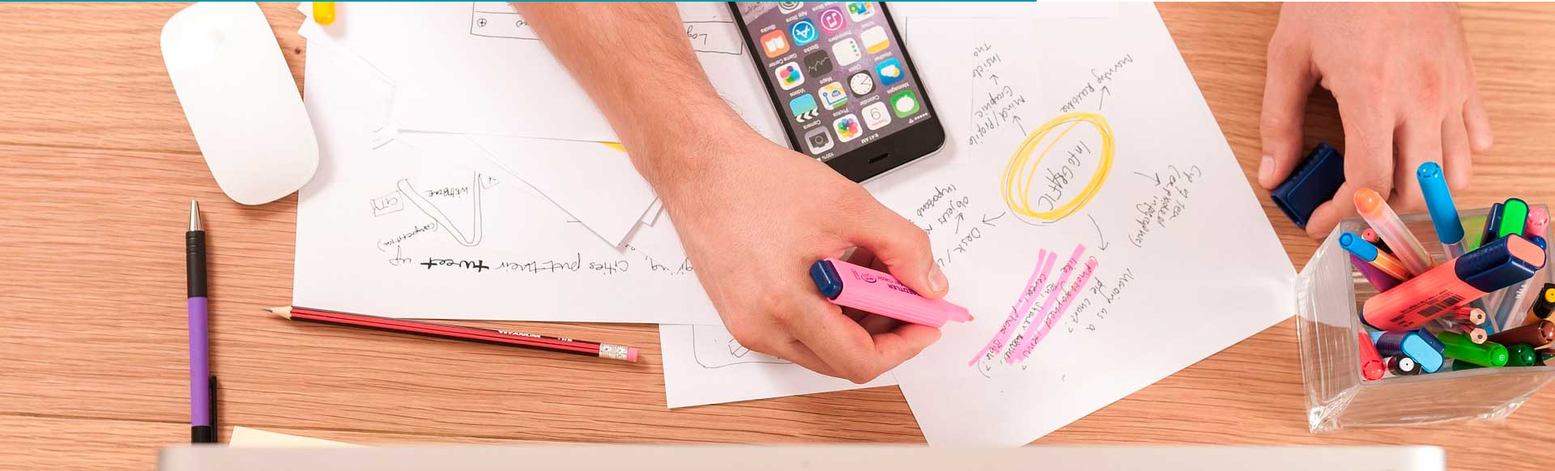
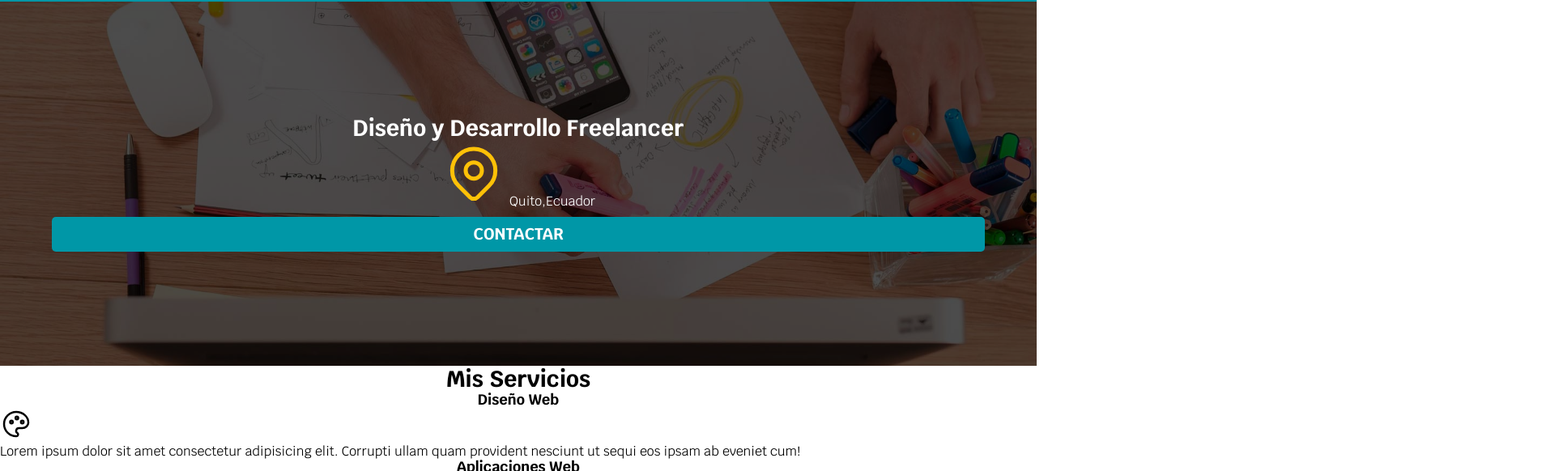
Before and after one commit to ChristianGallegos7/freelance, a plain HTML site: page index.html in a window 1280 px wide. Shown: the part 136-718 px from the top of the page at 81% size, 1920 px wide, since content can reach past the window. Drawn offline with Linux system fonts and the light colour scheme.

Commit message:
first commit

```diff
--- a/css/style.css
+++ b/css/style.css
@@ -21,9 +21,42 @@ body {
     font-family: 'Krub', sans-serif;
 }
 
-.titulo {
+h1 {
+    font-size: 3.8rem;
+}
+
+h2 {
+    font-size: 2.8rem;
+}
+
+h3 {
+    font-size: 1.8rem;
+}
+
+h1,
+h2,
+h3 {
     text-align: center;
-    font-size: 3.8rem;
+}
+
+.boton {
+    background-color: var(--secundario);
+    color: var(--blanco);
+    text-decoration: none;
+    padding: 1rem 3rem;
+    margin-top: 1rem;
+    font-size: 2rem;
+    text-transform: uppercase;
+    font-weight: bold;
+    border-radius: .5rem;
+    width: 90%;
+    text-align: center;
+}
+
+@media (min-width:768) {
+    .boton {
+        width: auto;
+    }
 }
 
 .titulo span {
@@ -66,3 +99,29 @@ body {
     color: var(--oscuro);
 
 }
+
+
+.hero {
+    background-image: url('../img/hero.jpg');
+    background-repeat: no-repeat;
+    background-size: cover;
+    height: 450px;
+    position: relative;
+}
+
+.contenido-hero {
+    position: absolute;
+    width: 100%;
+    height: 100%;
+    background-color: rgb(0 0 0 / 70%);
+
+    display: flex;
+    flex-direction: column;
+    align-items: center;
+    justify-content: center;
+}
+
+.contenido-hero h2,
+.contenido-hero p {
+    color: var(--blanco);
+}
--- a/index.html
+++ b/index.html
@@ -25,18 +25,23 @@
             <a href="#">Contacto</a>
         </nav>
     </div>
-    <img src="img/hero.jpg" alt="">
-    <section>
-        <h2>Diseño y Desarrollo Freelancer</h2>
-        <svg xmlns="http://www.w3.org/2000/svg" class="icon icon-tabler icon-tabler-map-pin" width="44" height="44"
-            viewBox="0 0 24 24" stroke-width="1.5" stroke="#ffc107" fill="none" stroke-linecap="round"
-            stroke-linejoin="round">
-            <path stroke="none" d="M0 0h24v24H0z" fill="none" />
-            <path d="M9 11a3 3 0 1 0 6 0a3 3 0 0 0 -6 0" />
-            <path d="M17.657 16.657l-4.243 4.243a2 2 0 0 1 -2.827 0l-4.244 -4.243a8 8 0 1 1 11.314 0z" />
-        </svg>
-        <p>Quito,Ecuador</p>
-        <a href="#">Contactame</a>
+    <!-- <img src="img/hero.jpg" alt=""> -->
+    <section class="hero">
+        <div class="contenido-hero">
+            <h2>Diseño y Desarrollo Freelancer</h2>
+
+            <p>
+                <svg xmlns="http://www.w3.org/2000/svg" class="icon icon-tabler icon-tabler-map-pin" width="80"
+                    height="80" viewBox="0 0 24 24" stroke-width="1.5" stroke="#ffc107" fill="none"
+                    stroke-linecap="round" stroke-linejoin="round">
+                    <path stroke="none" d="M0 0h24v24H0z" fill="none" />
+                    <path d="M9 11a3 3 0 1 0 6 0a3 3 0 0 0 -6 0" />
+                    <path d="M17.657 16.657l-4.243 4.243a2 2 0 0 1 -2.827 0l-4.244 -4.243a8 8 0 1 1 11.314 0z" />
+                </svg>
+                Quito,Ecuador
+            </p>
+            <a class="boton" href="#">Contactar</a>
+        </div>
     </section>
 
     <main>
```
